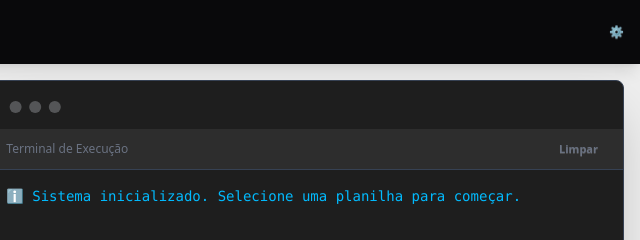
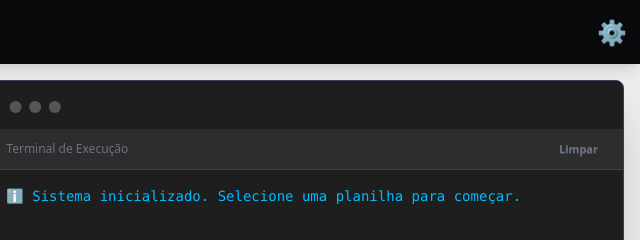
Before and after one commit to PedroFGN1/automacao_gefin_app, an Electron app: page src/frontend/index.html in a window 1000 px wide. Shown: the top 240 px of the page, 360-1000 px from the left. Drawn offline with Linux system fonts and the light colour scheme; no server answers.

Commit message:
feat: aumentar tamanho do botão de configurações e adicionar classe btn-md

```diff
--- a/src/frontend/index.html
+++ b/src/frontend/index.html
@@ -20,7 +20,7 @@
             </span>
         </div>
         <div class="flex-none" style="-webkit-app-region: no-drag">
-            <button id="btnConfig" class="btn btn-square btn-ghost btn-sm" title="Configurações">
+            <button id="btnConfig" class="btn btn-square btn-ghost btn-md text-2xl" title="Configurações">
                 ⚙️
             </button>
         </div>
```
Also changed, not shown: src/frontend/styles/output.css.
